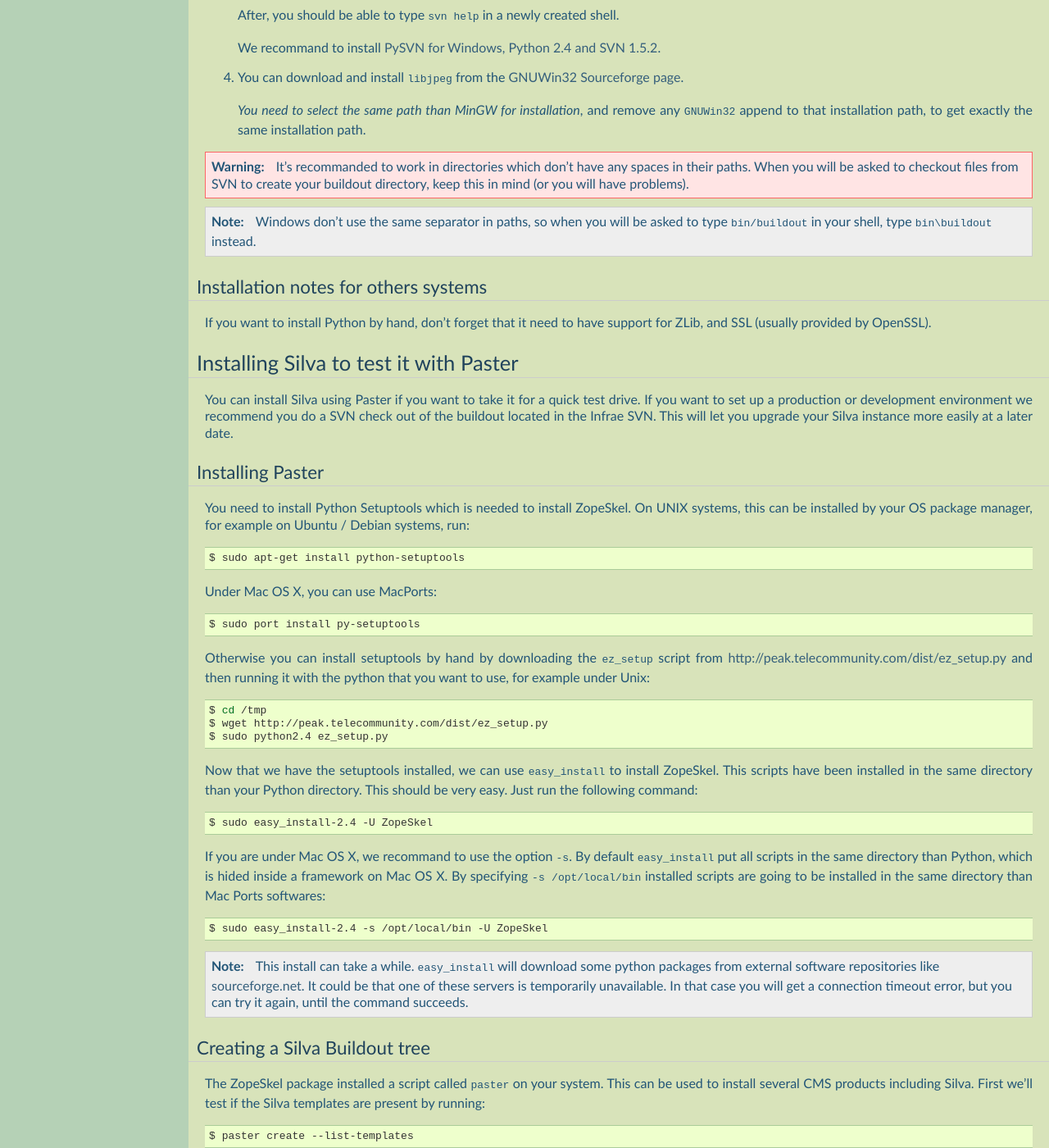
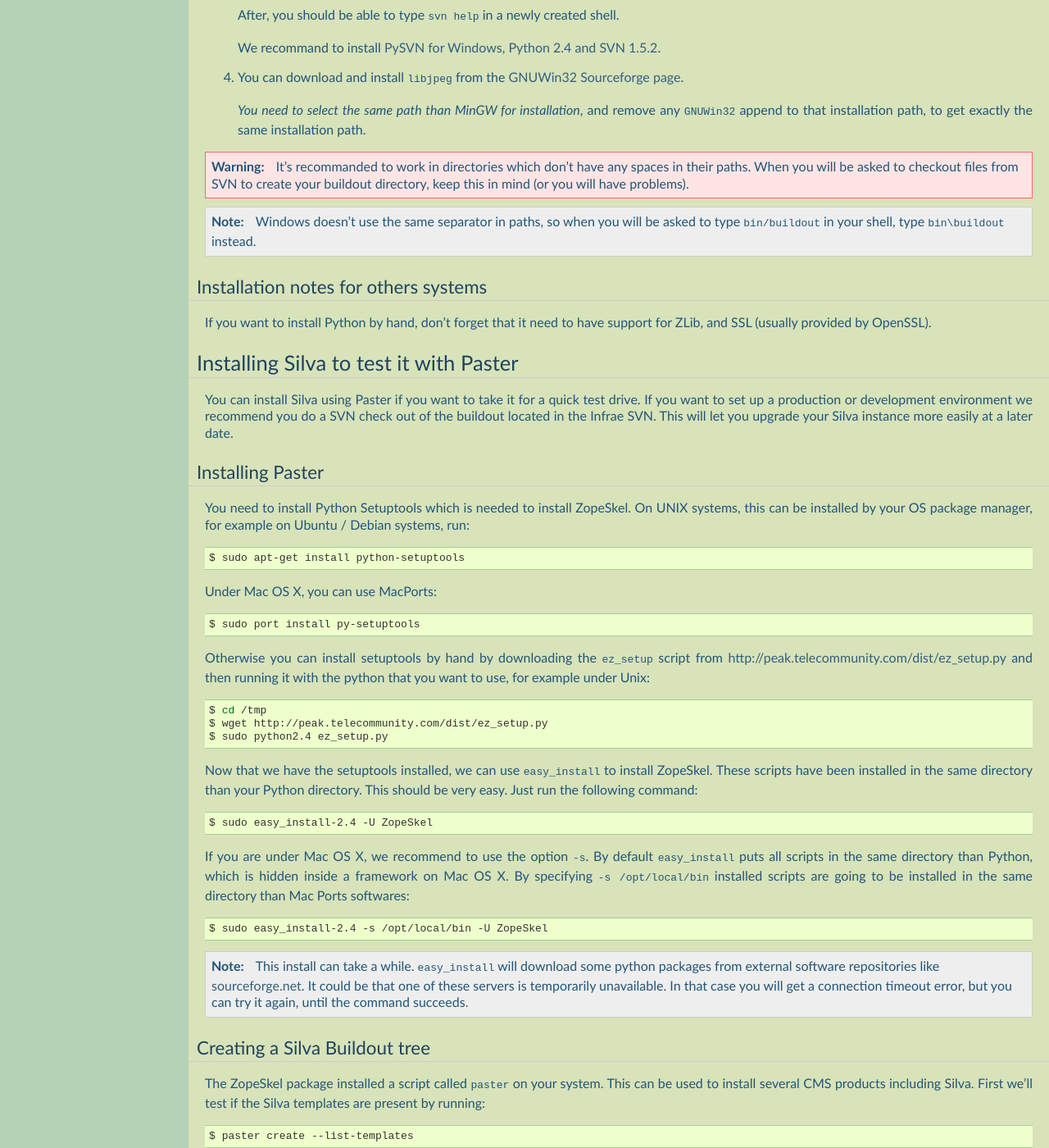
Before and after one commit to silvacms/documentation, a Sphinx documentation site: the page built from source/silva/buildout.rst, in a window 1280 px wide and 1400 px high, scrolled down 2482 px. Shown: the whole window at 82% size. Built offline with Sphinx 7.4.7, drawn with Linux system fonts in a browser that asks for light colours; pages that are not in the unit, such as notebooks, are missing from menus; some of the changed text lies outside the part shown.

Commit message:
corrected spelling/grammar

```diff
--- a/source/silva/buildout.rst
+++ b/source/silva/buildout.rst
@@ -211,7 +211,7 @@
 
 .. note::
 
-   Windows don't use the same separator in paths, so when you will be
+   Windows doesn't use the same separator in paths, so when you will be
    asked to type ``bin/buildout`` in your shell, type ``bin\buildout``
    instead.
 
@@ -261,7 +261,7 @@
 
 
 Now that we have the setuptools installed, we can use ``easy_install``
-to install ZopeSkel. This scripts have been installed in the same
+to install ZopeSkel. These scripts have been installed in the same
 directory than your Python directory. This should be very easy. Just
 run the following command:
 
@@ -269,9 +269,9 @@
 
    $ sudo easy_install-2.4 -U ZopeSkel
 
-If you are under Mac OS X, we recommand to use the option ``-s``. By
-default ``easy_install`` put all scripts in the same directory than
-Python, which is hided inside a framework on Mac OS X. By specifying
+If you are under Mac OS X, we recommend to use the option ``-s``. By
+default ``easy_install`` puts all scripts in the same directory than
+Python, which is hidden inside a framework on Mac OS X. By specifying
 ``-s /opt/local/bin`` installed scripts are going to be installed in
 the same directory than Mac Ports softwares:
 
```
Also changed, not shown: other parts of source/silva/buildout.rst (+1 -1 lines), source/silva/extension/index.rst (+4 -4 lines).
